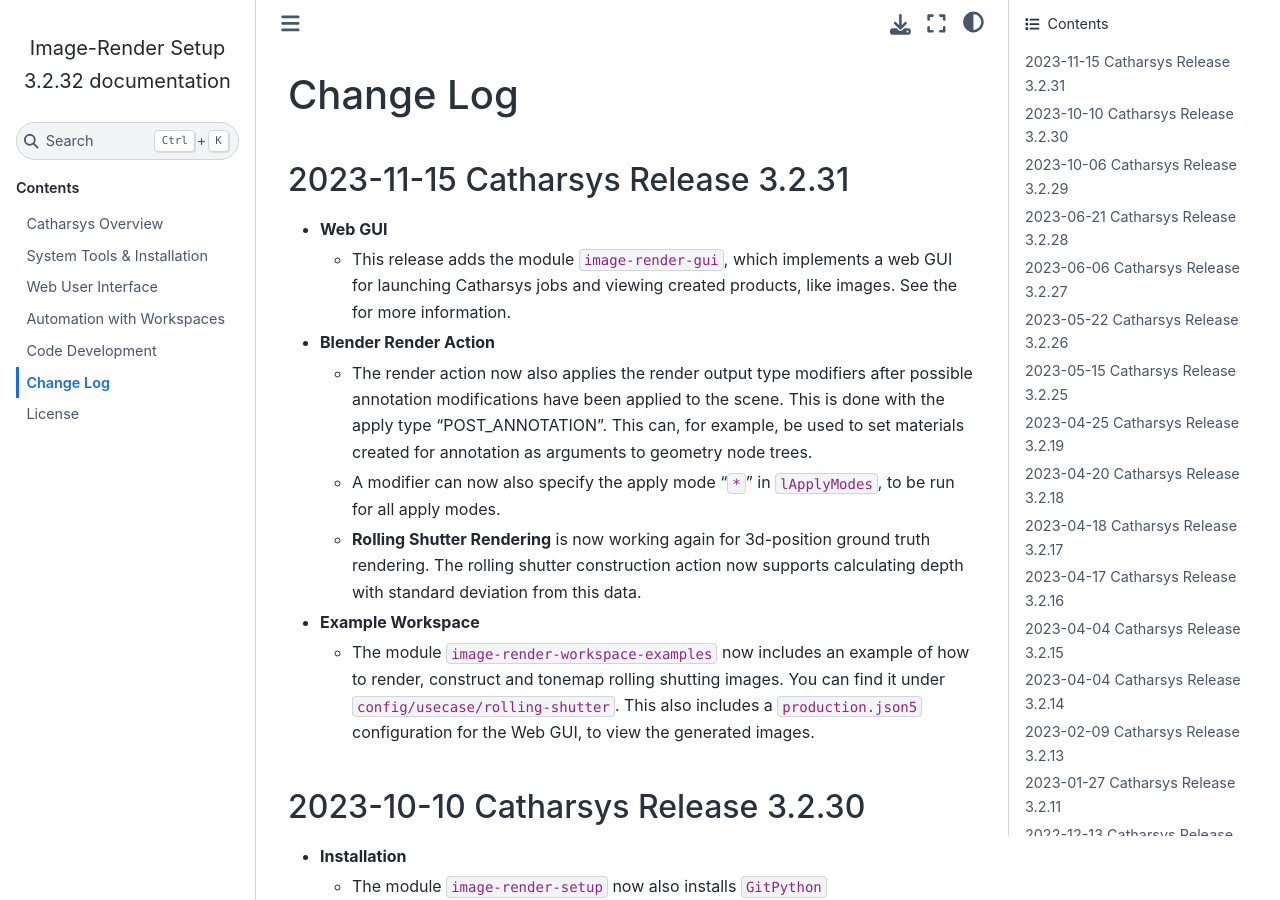
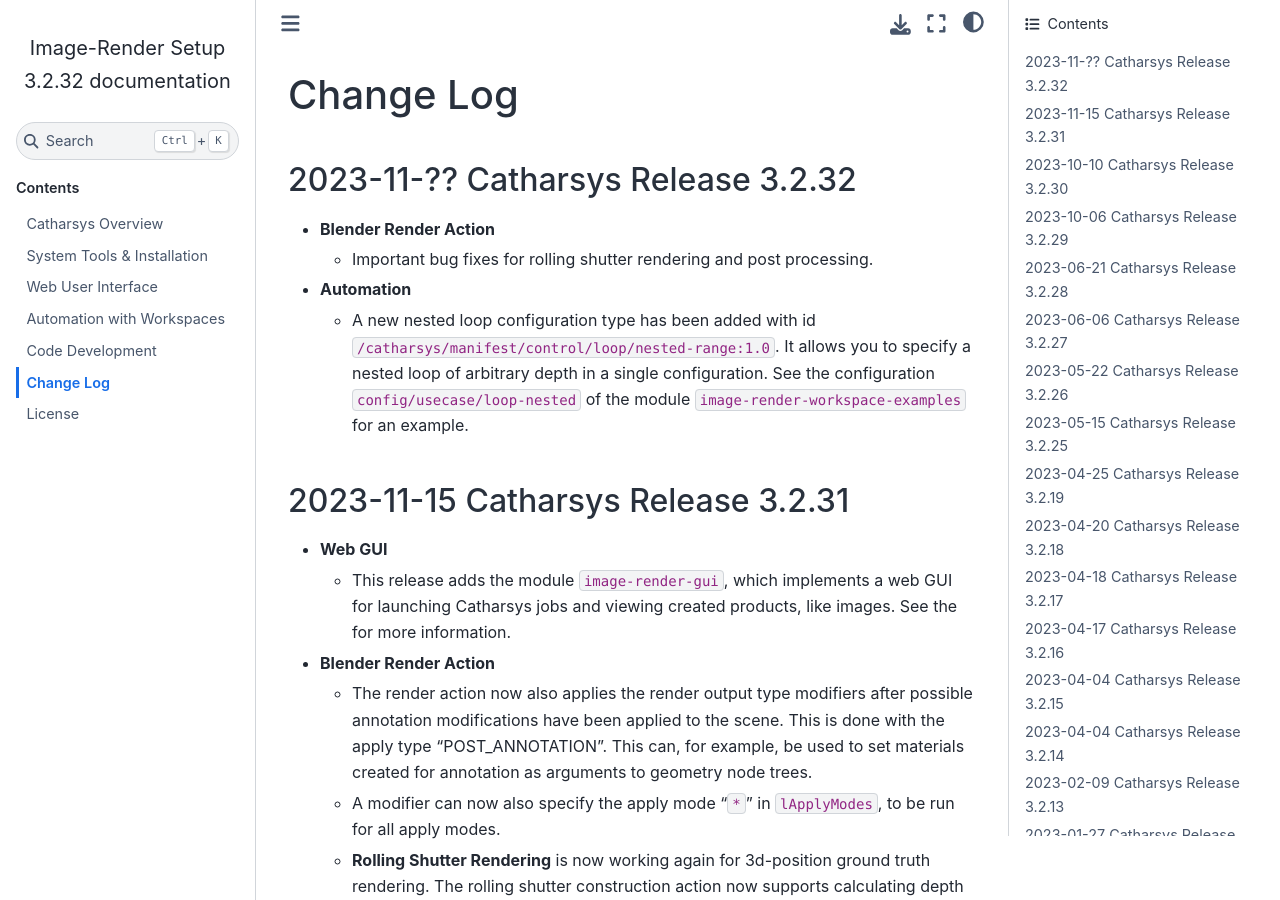
Before and after one commit to boschresearch/image-render-setup, a Sphinx documentation site: the page built from docs/source/change-log.md, in a window 1280 px wide and 900 px high. Built offline with Sphinx 7.4.7 and the Sphinx Book theme 1.1.4, drawn with Linux system fonts in a browser that asks for light colours; the version number is read from the project's files by our own code.

Commit message:
updates change log
Signed-off-by: cribeul <christian.perwass@de.bosch.com>

```diff
--- a/docs/source/change-log.md
+++ b/docs/source/change-log.md
@@ -1,4 +1,13 @@
 # Change Log
+
+## 2023-11-?? Catharsys Release 3.2.32
+
+- **Blender Render Action**
+  - Important bug fixes for rolling shutter rendering and post processing.
+
+- **Automation**
+  - A new nested loop configuration type has been added with id `/catharsys/manifest/control/loop/nested-range:1.0`. It allows you to specify a nested loop of arbitrary depth in a single configuration. See the configuration `config/usecase/loop-nested` of the module `image-render-workspace-examples` for an example.
+
 
 ## 2023-11-15 Catharsys Release 3.2.31
 
```
